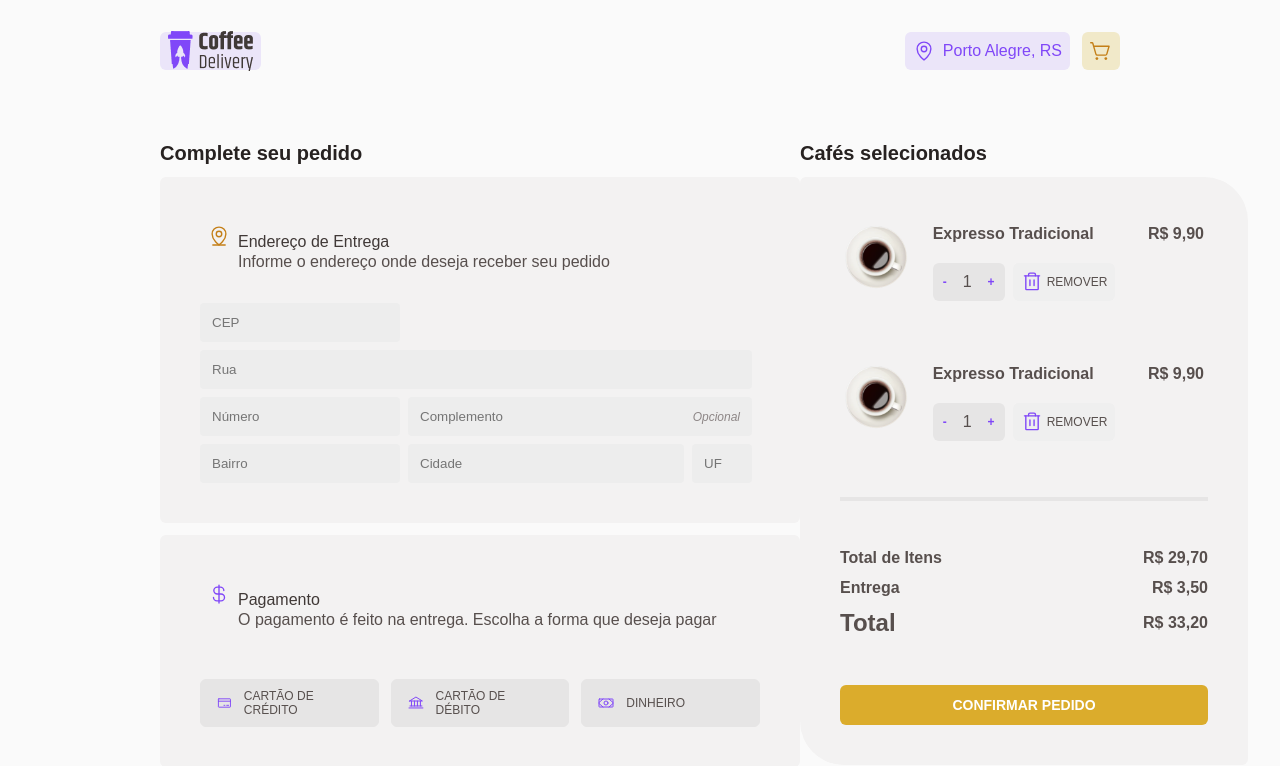
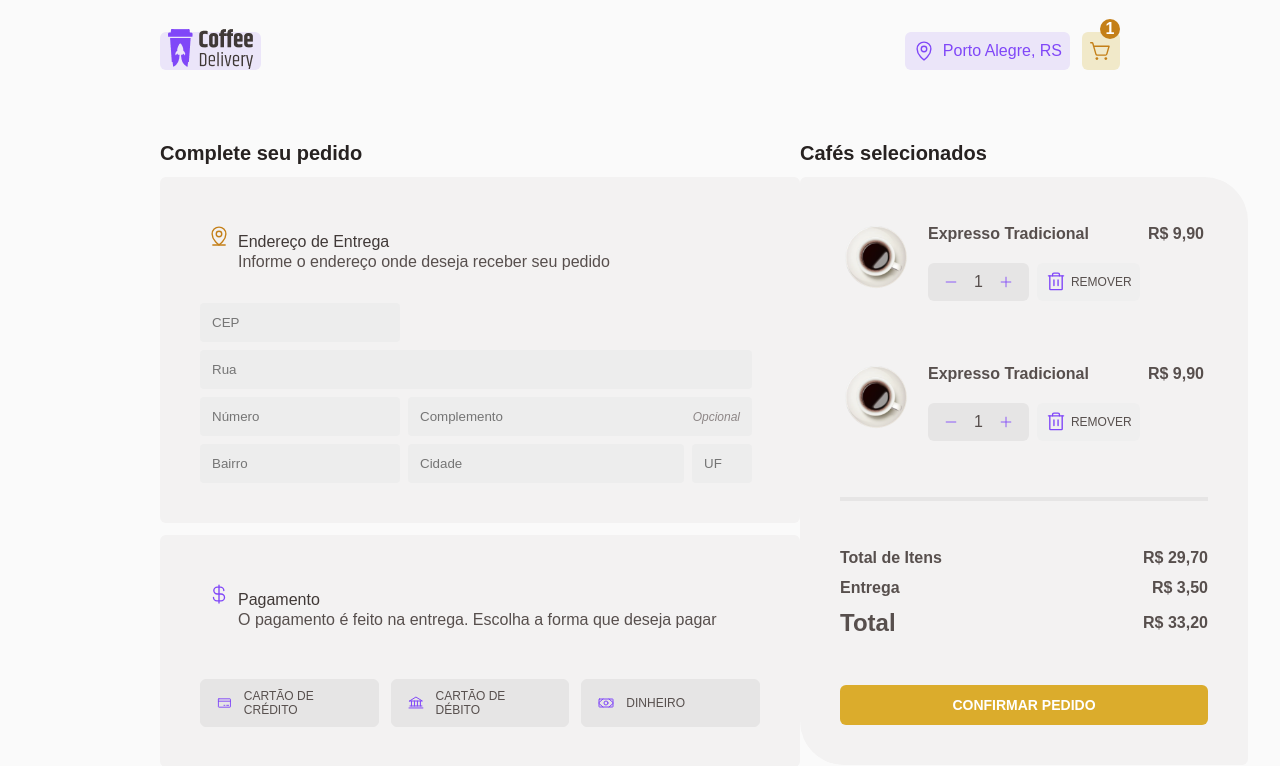
Before and after one commit to RelancioBorgesDev/Coffee-Delivery, a React (Vite) app: page /checkout in a window 1280 px wide. Shown: the top 766 px of the page. Built offline with nearby package versions, Linux system fonts and the light colour scheme.

Commit message:
refactor: ajustes no projeto

```diff
--- a/src/components/ActionsControl/ActionsControl.style.ts
+++ b/src/components/ActionsControl/ActionsControl.style.ts
@@ -1,14 +1,14 @@
 import styled from "styled-components";
 
 export const CoffeeActionsControl = styled.div`
-  width: 72px;
+  width: fit-content;
   height: 38px;
   background-color: ${({ theme }) => theme.colors["base-button"]};
   display: flex;
   align-items: center;
   justify-content: center;
   padding: 0.5rem;
-  gap: 0.25rem;
+  gap: 0.5rem;
   border-radius: 0.375rem;
 
   button {
--- a/src/components/ActionsControl/ActionsControl.tsx
+++ b/src/components/ActionsControl/ActionsControl.tsx
@@ -1,3 +1,4 @@
+import { Minus, Plus } from "phosphor-react";
 import { CoffeeActionsControl } from "./ActionsControl.style";
 
 export default function ActionsControl({
@@ -7,9 +8,13 @@ export default function ActionsControl({
 }) {
   return (
     <CoffeeActionsControl>
-      <button>-</button>
+      <button>
+        <Minus size={14} />
+      </button>
       <span>{coffee_quantity}</span>
-      <button>+</button>
+      <button>
+        <Plus size={14} />
+      </button>
     </CoffeeActionsControl>
   );
 }
--- a/src/components/Button/Button.styles.ts
+++ b/src/components/Button/Button.styles.ts
@@ -1,6 +1,7 @@
+import { ButtonHTMLAttributes } from "react";
 import styled from "styled-components";
 
-interface ButtonProps {
+interface ButtonProps extends ButtonHTMLAttributes<HTMLButtonElement> {
   "bg-color": "yellow" | "yellow-dark";
 }
 
--- a/src/components/Button/Button.tsx
+++ b/src/components/Button/Button.tsx
@@ -1,10 +1,19 @@
+import { ButtonHTMLAttributes } from "react";
 import { ButtonContainer } from "./Button.styles.ts";
 
-interface ButtonProps {
+interface ButtonProps extends ButtonHTMLAttributes<HTMLButtonElement> {
   "bg-color": "yellow" | "yellow-dark";
   text: string;
 }
 
-export default function Button({ text, "bg-color": bgColor }: ButtonProps) {
-  return <ButtonContainer bg-color={bgColor}>{text}</ButtonContainer>;
+export default function Button({
+  text,
+  "bg-color": bgColor,
+  ...rest
+}: ButtonProps) {
+  return (
+    <ButtonContainer bg-color={bgColor} {...rest}>
+      {text}
+    </ButtonContainer>
+  );
 }
--- a/src/components/Header/Header.style.ts
+++ b/src/components/Header/Header.style.ts
@@ -21,5 +21,30 @@ export const HeaderContainer = styled.header`
     border-radius: 0.375rem;
     height: 2.375rem;
     padding: 0.5rem;
+    cursor: pointer;
   }
 `;
+
+export const CartCheckoutContainer = styled.div`
+  position: relative;
+  button {
+    cursor: pointer;
+  }
+`;
+
+export const CartCheckoutQuantity = styled.div`
+  position: absolute;
+  top: -0.8rem;
+  right: 0;
+
+  width: 1.25rem;
+  height: 1.25rem;
+  border-radius: 50%;
+  padding: 0.2rem;
+  background-color: ${({ theme }) => theme.colors["yellow-dark"]};
+  color: ${({ theme }) => theme.colors.white};
+  font-weight: bold;
+  display: flex;
+  align-items: center;
+  justify-content: center;
+`;
--- a/src/components/Header/Header.tsx
+++ b/src/components/Header/Header.tsx
@@ -1,13 +1,20 @@
-import { HeaderContainer } from "./Header.style";
+import {
+  CartCheckoutContainer,
+  CartCheckoutQuantity,
+  HeaderContainer,
+} from "./Header.style";
 import logo from "../../assets/Logo.png";
 import Icon from "../Icon/Icon";
 import { MapPin, ShoppingCartSimple } from "phosphor-react";
+import { Link } from "react-router-dom";
 
 export default function Header() {
   return (
     <HeaderContainer>
       <span>
-        <img src={logo} alt="sasasa" />
+        <Link to={"/"}>
+          <img src={logo} alt="logo" />
+        </Link>
       </span>
 
       <div>
@@ -15,13 +22,17 @@ export default function Header() {
           <MapPin size={22} />
           <p>Porto Alegre, RS</p>
         </span>
-
+        <CartCheckoutContainer>
+          <Link to={"/checkout"}>
             <Icon
               bg-color="yellow-light"
               icon-color="yellow-dark"
               isRounded={false}
               icon={ShoppingCartSimple}
             />
+          </Link>
+          <CartCheckoutQuantity>1</CartCheckoutQuantity>
+        </CartCheckoutContainer>
       </div>
     </HeaderContainer>
   );
--- a/src/components/Icon/Icon.styles.ts
+++ b/src/components/Icon/Icon.styles.ts
@@ -27,4 +27,5 @@ export const IconContainer = styled.button<IconProps>`
   display: flex;
   align-items: center;
   justify-content: center;
+
 `;
--- a/src/pages/CheckoutPage/CheckoutPage.styles.ts
+++ b/src/pages/CheckoutPage/CheckoutPage.styles.ts
@@ -33,6 +33,10 @@ export const SelectedCoffesContainer = styled.section`
   display: flex;
   flex-direction: column;
   gap: 3rem;
+
+  .btn-checkout{
+    cursor: pointer;
+  }
 `;
 
 export const Description = styled.span`
--- a/src/pages/CheckoutPage/CheckoutPage.tsx
+++ b/src/pages/CheckoutPage/CheckoutPage.tsx
@@ -95,7 +95,12 @@ export default function CheckoutPage() {
               <h4>R$ 33,20</h4>
             </div>
           </CartTotalContainer>
-          <Button bg-color="yellow" text="Confirmar Pedido"/>
+
+          <Button
+            bg-color="yellow"
+            text="Confirmar Pedido"
+            className="btn-checkout"
+          />
         </SelectedCoffesContainer>
       </Areas>
     </CheckoutPageContainer>
```
Lines whose indentation alone changed are shown as unchanged.
